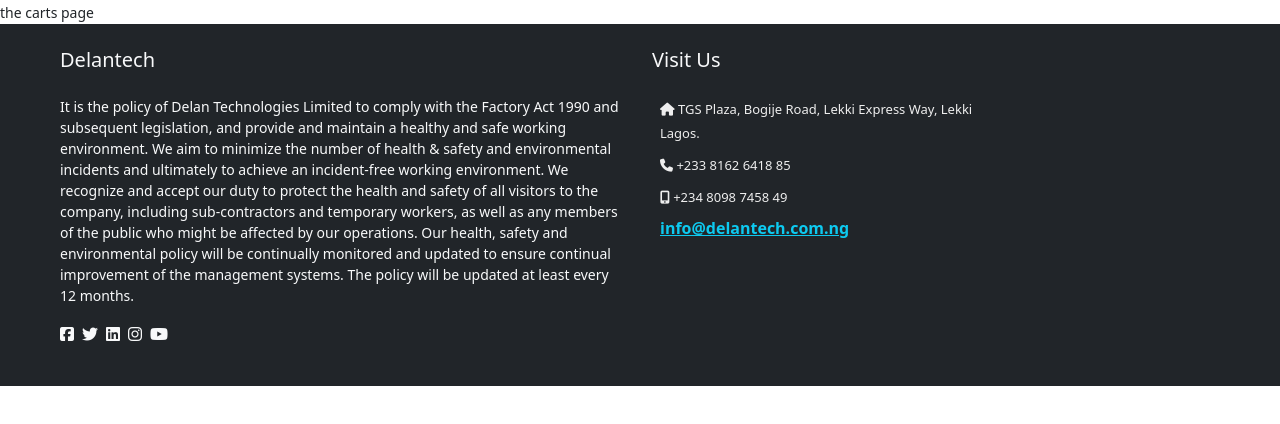
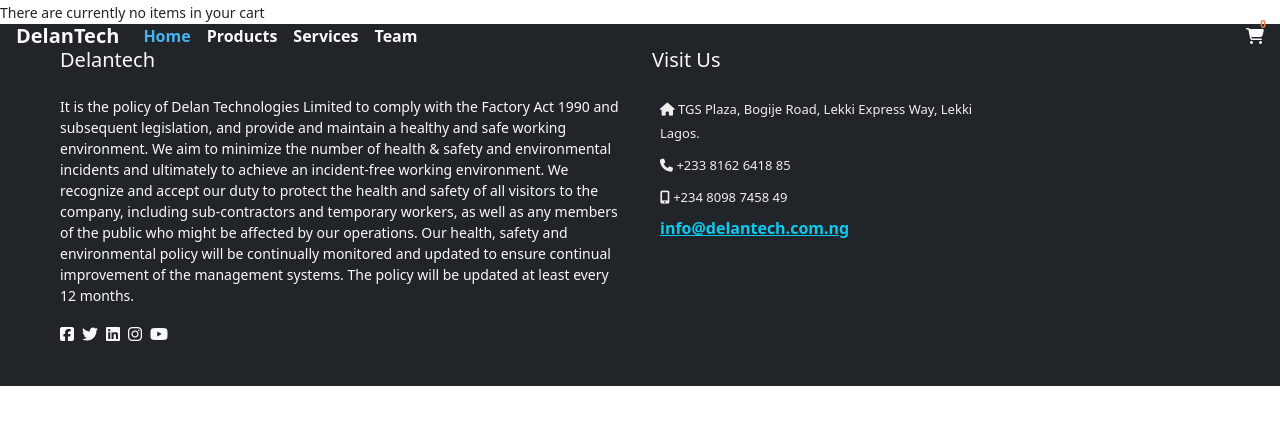
Before and after one commit to ayor/delantech, a Next.js app: page /carts in a window 1280 px wide. Shown: the top 424 px of the page. Built offline with nearby package versions, Linux system fonts and the light colour scheme.

Commit message:
module refix

```diff
--- a/components/Header/Header.js
+++ b/components/Header/Header.js
@@ -2,10 +2,9 @@
 import Navbar from '../Navbar/Navbar';
 import Btn from '../Btn/Btn';
 
-const Header = ({navBackgroundState}) => (
+const Header = () => (
     <section className="container-fluid p-0">
         <header className={HeaderStyles.Header}>
-            <Navbar showBackground={navBackgroundState} />
             <div className="row vh-100">
                 <div className="col h-100 d-flex justify-content-end align-items-center">
                     <div className={HeaderStyles.Banner}>
--- a/components/Layout.js
+++ b/components/Layout.js
@@ -1,10 +1,30 @@
 import Navbar from "./Navbar/Navbar";
 import Footer from './Footer/Footer';
-const Layout = props => (
-<>
-{props.children}
-<Footer/>
-</>
-);
+import { useEffect, useState } from 'react';
+
+const Layout = props => {
+    const [showNav, setShowNav] = useState(false);
+
+    useEffect(() => {
+      const handleNav = () => {
+        const val = window.scrollY;
+        if (val > 1) {
+          setShowNav(true);
+        }else{
+          setShowNav(false);
+        }
+      }
+      document.addEventListener("scroll", handleNav);
+
+      return () => { document.removeEventListener("scroll", handleNav) }
+    })
+
+    return(
+    <>
+        <Navbar showBackground={ showNav} />
+        {props.children}
+        <Footer />
+    </>
+)};
 
 export default Layout;
--- a/pages/carts.js
+++ b/pages/carts.js
@@ -1,7 +1,7 @@
 import { useState, useEffect } from "react";
-
+import Index from "../components/Carts/carts";;
 const carts = () => (<>
-<small>the carts page</small>
+    <Index />
 </>);
 
 export default carts;
```
Also changed, not shown: middleware/db.js (+1 -6 lines), pages/index.js (+2 -16 lines), 1 other file (tests, documents, lock files or other folders).
